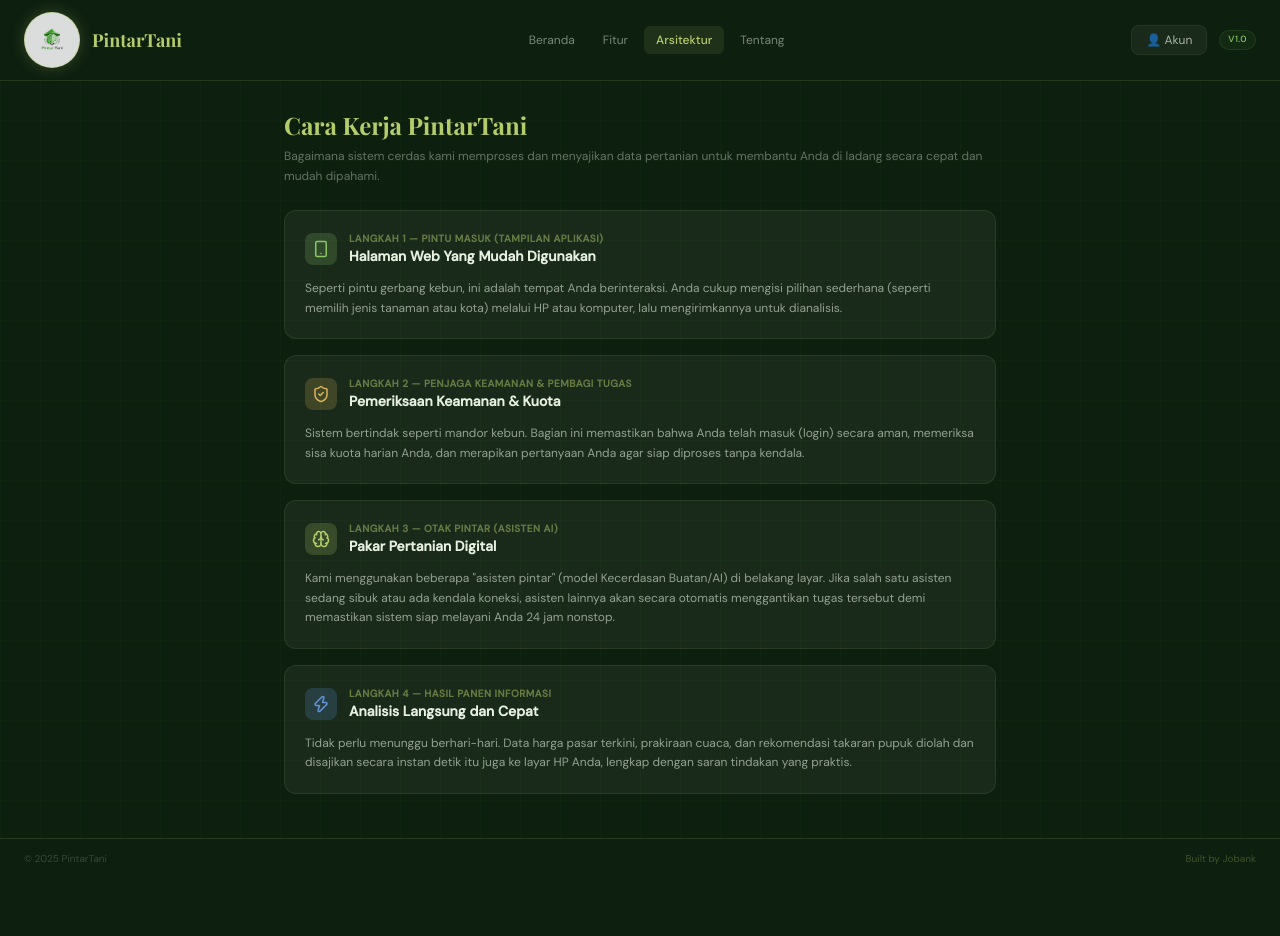
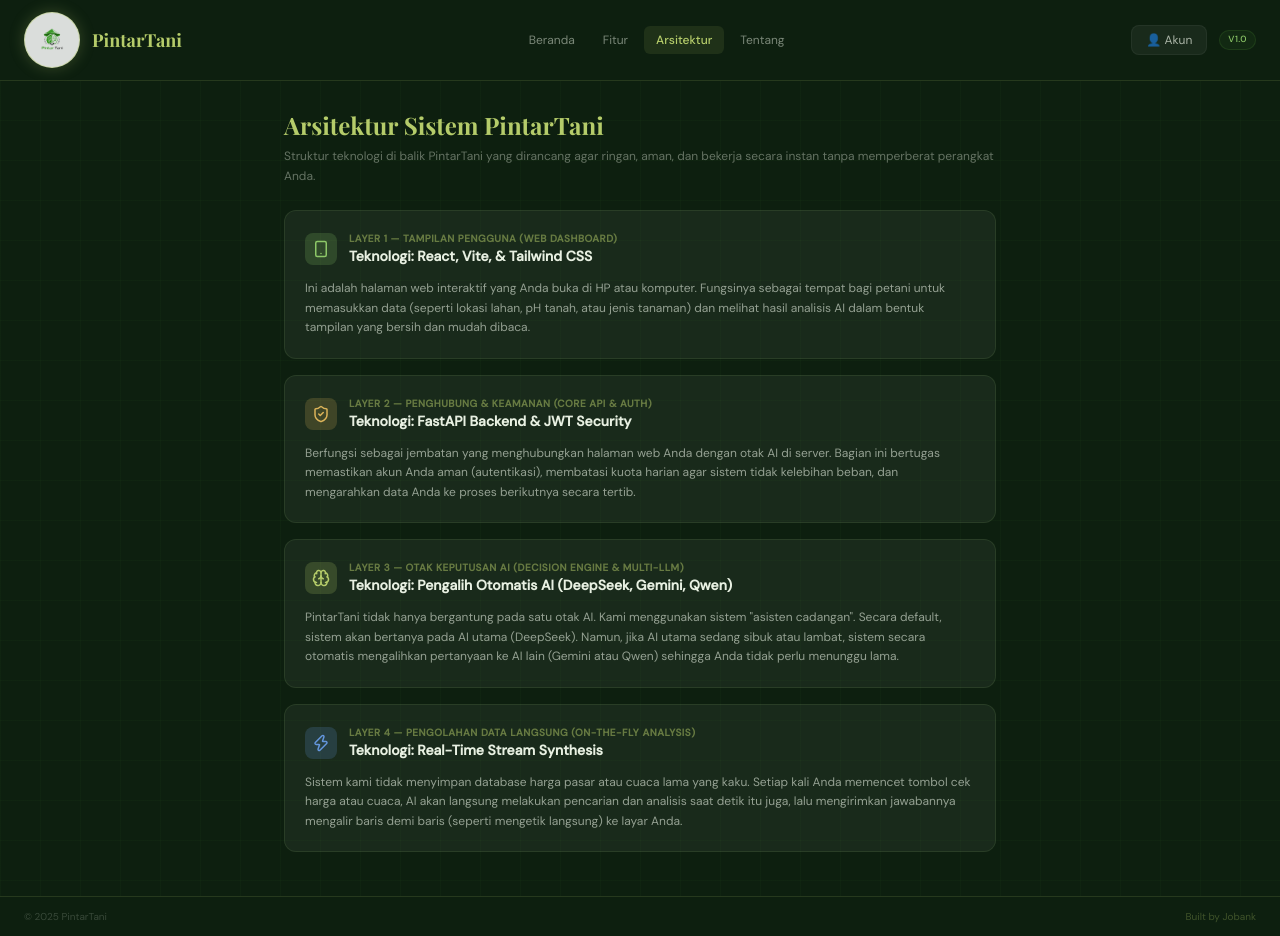
Before and after one commit to pramudya-27/pintartani, a React (Vite) app: page / in a window 1280 px wide. Both pictures are taken after a click on the button "Lihat Arsitektur →". Before the commit the page ends 878 px from the top, so only its background shows below. Built offline with nearby package versions, Linux system fonts and the light colour scheme.

Commit message:
puji Tuhan

```diff
--- a/src/pages/Arsitektur.jsx
+++ b/src/pages/Arsitektur.jsx
@@ -4,12 +4,13 @@ function Arsitektur() {
   return (
     <div className="p-7 animate-fade-in max-w-3xl mx-auto">
       <h2 className="font-playfair text-2xl font-bold text-brand-accent mb-1.5">
-        Cara Kerja PintarTani
+        Arsitektur Sistem PintarTani
       </h2>
       <p className="text-xs text-brand-light/40 mb-6 leading-relaxed">
-        Bagaimana sistem cerdas kami memproses dan menyajikan data pertanian untuk membantu Anda di ladang secara cepat dan mudah dipahami.
+        Struktur teknologi di balik PintarTani yang dirancang agar ringan, aman, dan bekerja secara instan tanpa memperberat perangkat Anda.
       </p>
 
+      {/* Layer 1 */}
       <div className="bg-white/5 border border-[rgba(180,220,140,0.1)] rounded-xl p-5 mb-4 hover:bg-white/10 transition-all">
         <div className="flex items-center gap-3 mb-3">
           <div className="w-8 h-8 rounded-lg bg-[#8dc868]/20 flex items-center justify-center shrink-0">
@@ -17,18 +18,19 @@ function Arsitektur() {
           </div>
           <div>
             <div className="text-[10px] uppercase tracking-wider text-brand-accent/50 font-semibold">
-              Langkah 1 — Pintu Masuk (Tampilan Aplikasi)
+              Layer 1 — Tampilan Pengguna (Web Dashboard)
             </div>
             <h3 className="text-[14px] font-semibold text-brand-light">
-              Halaman Web Yang Mudah Digunakan
+              Teknologi: React, Vite, & Tailwind CSS
             </h3>
           </div>
         </div>
         <p className="text-[12px] text-brand-light/60 leading-relaxed">
-          Seperti pintu gerbang kebun, ini adalah tempat Anda berinteraksi. Anda cukup mengisi pilihan sederhana (seperti memilih jenis tanaman atau kota) melalui HP atau komputer, lalu mengirimkannya untuk dianalisis.
+          Ini adalah halaman web interaktif yang Anda buka di HP atau komputer. Fungsinya sebagai tempat bagi petani untuk memasukkan data (seperti lokasi lahan, pH tanah, atau jenis tanaman) dan melihat hasil analisis AI dalam bentuk tampilan yang bersih dan mudah dibaca.
         </p>
       </div>
 
+      {/* Layer 2 */}
       <div className="bg-white/5 border border-[rgba(180,220,140,0.1)] rounded-xl p-5 mb-4 hover:bg-white/10 transition-all">
         <div className="flex items-center gap-3 mb-3">
           <div className="w-8 h-8 rounded-lg bg-[#dcb45a]/20 flex items-center justify-center shrink-0">
@@ -36,18 +38,19 @@ function Arsitektur() {
           </div>
           <div>
             <div className="text-[10px] uppercase tracking-wider text-brand-accent/50 font-semibold">
-              Langkah 2 — Penjaga Keamanan & Pembagi Tugas
+              Layer 2 — Penghubung & Keamanan (Core API & Auth)
             </div>
             <h3 className="text-[14px] font-semibold text-brand-light">
-              Pemeriksaan Keamanan & Kuota
+              Teknologi: FastAPI Backend & JWT Security
             </h3>
           </div>
         </div>
         <p className="text-[12px] text-brand-light/60 leading-relaxed">
-          Sistem bertindak seperti mandor kebun. Bagian ini memastikan bahwa Anda telah masuk (login) secara aman, memeriksa sisa kuota harian Anda, dan merapikan pertanyaan Anda agar siap diproses tanpa kendala.
+          Berfungsi sebagai jembatan yang menghubungkan halaman web Anda dengan otak AI di server. Bagian ini bertugas memastikan akun Anda aman (autentikasi), membatasi kuota harian agar sistem tidak kelebihan beban, dan mengarahkan data Anda ke proses berikutnya secara tertib.
         </p>
       </div>
 
+      {/* Layer 3 */}
       <div className="bg-white/5 border border-[rgba(180,220,140,0.1)] rounded-xl p-5 mb-4 hover:bg-white/10 transition-all">
         <div className="flex items-center gap-3 mb-3">
           <div className="w-8 h-8 rounded-lg bg-[#b5cc6a]/20 flex items-center justify-center shrink-0">
@@ -55,18 +58,19 @@ function Arsitektur() {
           </div>
           <div>
             <div className="text-[10px] uppercase tracking-wider text-brand-accent/50 font-semibold">
-              Langkah 3 — Otak Pintar (Asisten AI)
+              Layer 3 — Otak Keputusan AI (Decision Engine & Multi-LLM)
             </div>
             <h3 className="text-[14px] font-semibold text-brand-light">
-              Pakar Pertanian Digital
+              Teknologi: Pengalih Otomatis AI (DeepSeek, Gemini, Qwen)
             </h3>
           </div>
         </div>
         <p className="text-[12px] text-brand-light/60 leading-relaxed">
-          Kami menggunakan beberapa "asisten pintar" (model Kecerdasan Buatan/AI) di belakang layar. Jika salah satu asisten sedang sibuk atau ada kendala koneksi, asisten lainnya akan secara otomatis menggantikan tugas tersebut demi memastikan sistem siap melayani Anda 24 jam nonstop.
+          PintarTani tidak hanya bergantung pada satu otak AI. Kami menggunakan sistem "asisten cadangan". Secara default, sistem akan bertanya pada AI utama (DeepSeek). Namun, jika AI utama sedang sibuk atau lambat, sistem secara otomatis mengalihkan pertanyaan ke AI lain (Gemini atau Qwen) sehingga Anda tidak perlu menunggu lama.
         </p>
       </div>
 
+      {/* Layer 4 */}
       <div className="bg-white/5 border border-[rgba(180,220,140,0.1)] rounded-xl p-5 mb-4 hover:bg-white/10 transition-all">
         <div className="flex items-center gap-3 mb-3">
           <div className="w-8 h-8 rounded-lg bg-[#6496dc]/20 flex items-center justify-center shrink-0">
@@ -74,15 +78,15 @@ function Arsitektur() {
           </div>
           <div>
             <div className="text-[10px] uppercase tracking-wider text-brand-accent/50 font-semibold">
-              Langkah 4 — Hasil Panen Informasi
+              Layer 4 — Pengolahan Data Langsung (On-the-Fly Analysis)
             </div>
             <h3 className="text-[14px] font-semibold text-brand-light">
-              Analisis Langsung dan Cepat
+              Teknologi: Real-Time Stream Synthesis
             </h3>
           </div>
         </div>
         <p className="text-[12px] text-brand-light/60 leading-relaxed">
-          Tidak perlu menunggu berhari-hari. Data harga pasar terkini, prakiraan cuaca, dan rekomendasi takaran pupuk diolah dan disajikan secara instan detik itu juga ke layar HP Anda, lengkap dengan saran tindakan yang praktis.
+          Sistem kami tidak menyimpan database harga pasar atau cuaca lama yang kaku. Setiap kali Anda memencet tombol cek harga atau cuaca, AI akan langsung melakukan pencarian dan analisis saat detik itu juga, lalu mengirimkan jawabannya mengalir baris demi baris (seperti mengetik langsung) ke layar Anda.
         </p>
       </div>
     </div>
```
